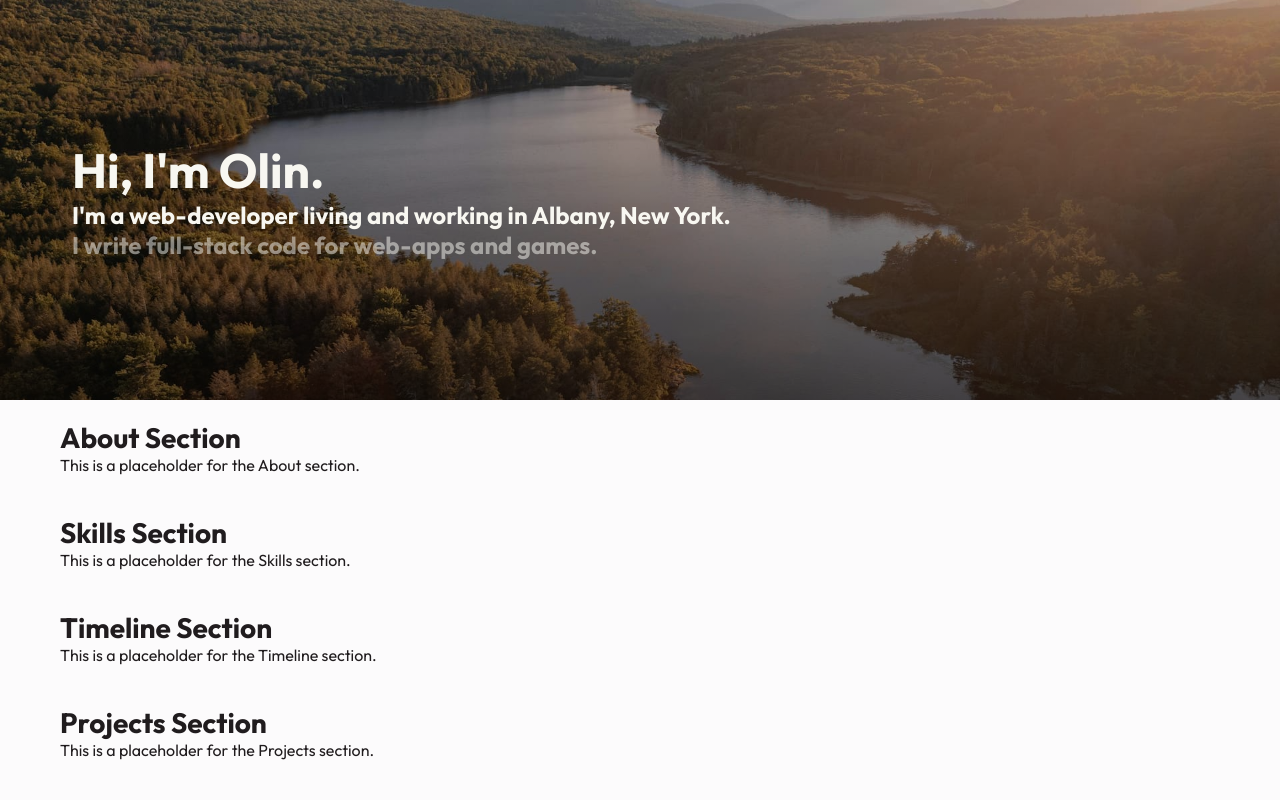
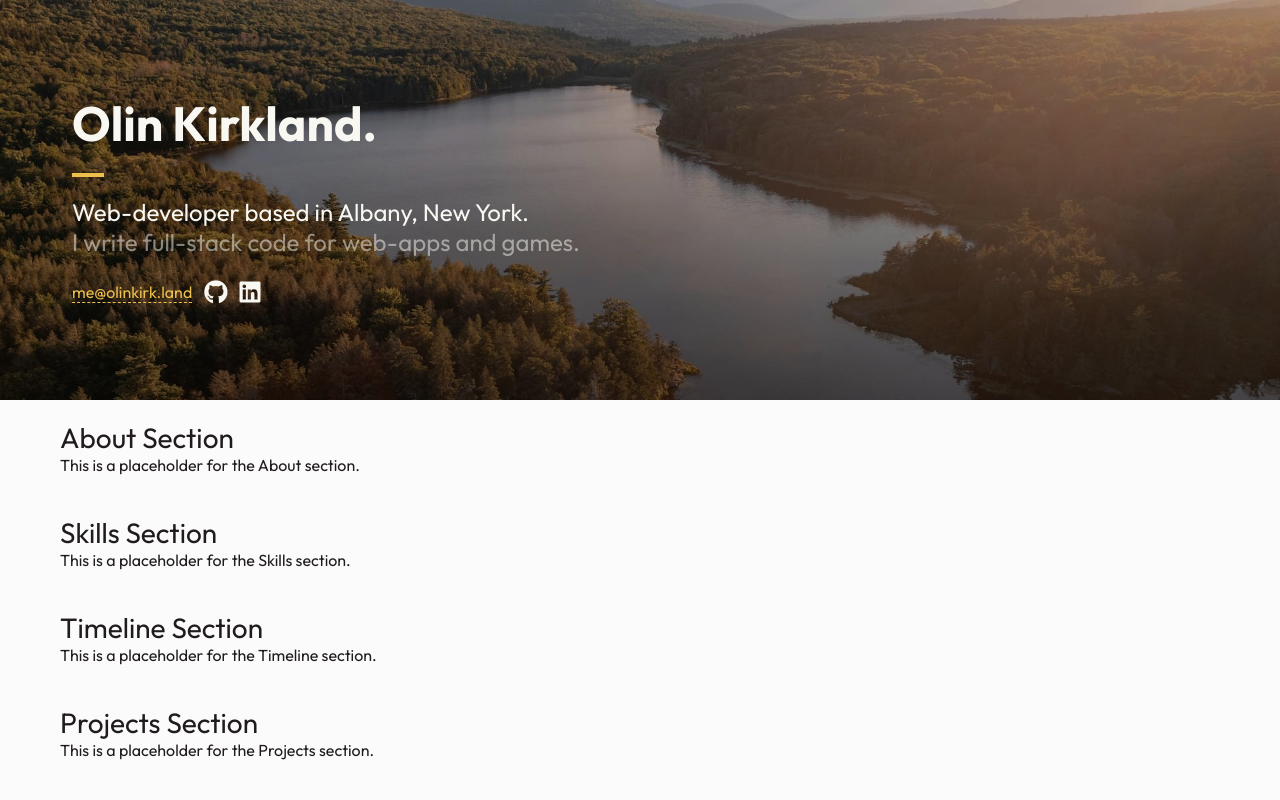
Before and after one commit to olinkirkland/olinkirkland.github.io, a Vue app: page / in a window 1280 px wide. Shown: the top 800 px of the page. Built offline with nearby package versions, Linux system fonts and the light colour scheme; a web font is replaced by a local one.

Commit message:
Add links to hero

```diff
--- a/src/assets/scss/styles.scss
+++ b/src/assets/scss/styles.scss
@@ -30,7 +30,6 @@ h1 {
 
 h2 {
     font-size: 2.8rem;
-    font-weight: bold;
 }
 
 h3 {
@@ -57,13 +56,21 @@ h6 {
     text-transform: uppercase;
 }
 
-a.link {
+.link {
     display: inline-block;
     width: fit-content;
     color: var(--accent-1);
     text-decoration: none;
     border-bottom: 1px dashed currentColor;
+}
 
+.icon {
+    font-size: 2.4rem;
+    color: var(--surface);
+}
+
+.link,
+.icon {
     &:hover {
         filter: brightness(0.8);
     }
--- a/src/components/Footer.vue
+++ b/src/components/Footer.vue
@@ -109,7 +109,6 @@
                 </a>
 
                 <!-- Social links -->
-                <!-- Github, LinkedIn, Email -->
                 <div class="flex">
                     <a href="https://github.com/olinkirkland" target="_blank">
                         <i class="icon fab fa-github"></i>
@@ -183,11 +182,6 @@ footer section {
         }
     }
 }
-
-a i {
-    font-size: 2.4rem;
-    color: var(--surface);
-}
 </style>
 
 <!-- Mobile queries -->
--- a/src/components/Hero.vue
+++ b/src/components/Hero.vue
@@ -2,11 +2,35 @@
     <div class="hero">
         <div class="hero-background"></div>
         <section class="hero-content">
-            <h1>Hi, I'm Olin.</h1>
-            <h2>I'm a web-developer living and working in Albany, New York.</h2>
-            <h2 class="muted">
-                I write full-stack code for web-apps and games.
-            </h2>
+            <h1>Olin Kirkland.</h1>
+            <Marker />
+            <div>
+                <h2>Web-developer based in Albany, New York.</h2>
+                <h2 class="muted">
+                    I write full-stack code for web-apps and games.
+                </h2>
+            </div>
+
+            <!-- Social Links and Resume Button -->
+            <div class="hero-links">
+                <a class="link" href="mailto:me@olinkirk.land">
+                    me@olinkirk.land
+                </a>
+                <a
+                    href="https://github.com/olinkirkland"
+                    class="icon"
+                    target="_blank"
+                >
+                    <i class="icon fab fa-github"></i>
+                </a>
+                <a
+                    href="https://linkedin.com/in/olin-kirkland"
+                    class="icon"
+                    target="_blank"
+                >
+                    <i class="icon fab fa-linkedin"></i>
+                </a>
+            </div>
         </section>
     </div>
 </template>
@@ -51,6 +75,16 @@
     z-index: 1;
     color: var(--surface);
     transform: translateY(-50%);
+
+    display: flex;
+    flex-direction: column;
+    gap: 2rem;
+}
+
+.hero-links {
+    display: flex;
+    gap: 1.2rem;
+    align-items: center;
 }
 </style>
 
--- /dev/null
+++ b/src/components/global/Marker.vue
@@ -0,0 +1,13 @@
+<template>
+    <div class="marker"></div>
+</template>
+
+<script setup lang="ts"></script>
+
+<style lang="scss" scoped>
+.marker {
+    width: 3.2rem;
+    height: 0.4rem;
+    background-color: var(--accent-1);
+}
+</style>
--- a/src/main.ts
+++ b/src/main.ts
@@ -1,12 +1,14 @@
 import { createApp } from 'vue';
 import App from './App.vue';
+import Button from './components/global/Button.vue';
+import Marker from './components/global/Marker.vue';
 import i18n from './i18n/locale';
-import Button from './components/global/Button.vue';
 
 const app = createApp(App);
 app.use(i18n);
 
 // Register global components
 app.component('Button', Button);
+app.component('Marker', Marker);
 
 app.mount('#app');
```
